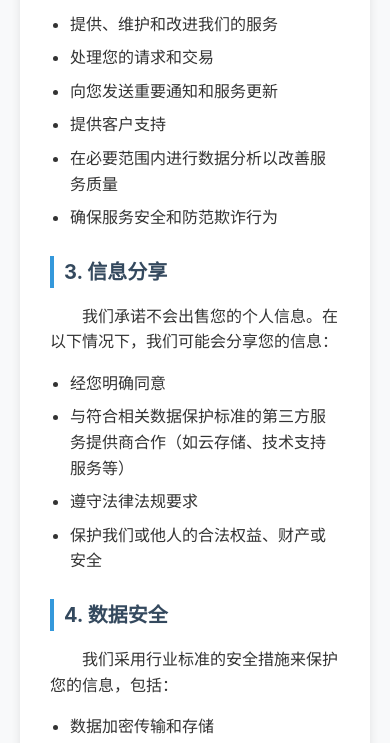
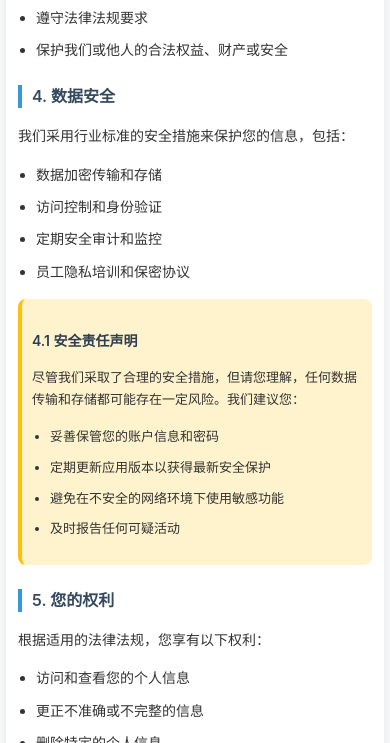
Before and after one commit to captain9911/website, a plain HTML site: page docs/privacy.html in a window 390 px wide. Shown: the part 1257-2000 px from the top of the page. Drawn offline with Linux system fonts and the light colour scheme.

Commit message:
Update privacy.html

```diff
--- a/docs/privacy.html
+++ b/docs/privacy.html
@@ -7,70 +7,145 @@
     <style>
         body {
             font-family: -apple-system, BlinkMacSystemFont, 'Segoe UI', 'PingFang SC', 'Hiragino Sans GB', 'Microsoft YaHei', sans-serif;
-            line-height: 1.6;
+            line-height: 1.7;
             color: #333;
-            max-width: 800px;
-            margin: 0 auto;
-            padding: 20px;
+            max-width: 100%;
+            margin: 0;
+            padding: 12px;
             background-color: #f8f9fa;
+            font-size: 16px;
         }
         .container {
             background-color: white;
-            border-radius: 8px;
-            padding: 30px;
-            box-shadow: 0 2px 10px rgba(0,0,0,0.1);
+            border-radius: 12px;
+            padding: 20px;
+            box-shadow: 0 2px 12px rgba(0,0,0,0.08);
+            margin-bottom: 20px;
         }
         h1 {
             color: #2c3e50;
             text-align: center;
-            margin-bottom: 30px;
-            font-size: 28px;
+            margin-bottom: 24px;
+            font-size: 24px;
+            font-weight: 600;
         }
         h2 {
             color: #34495e;
-            margin-top: 25px;
-            margin-bottom: 15px;
-            font-size: 20px;
+            margin-top: 32px;
+            margin-bottom: 16px;
+            font-size: 18px;
+            font-weight: 600;
             border-left: 4px solid #3498db;
-            padding-left: 10px;
+            padding-left: 12px;
+            line-height: 1.4;
         }
         h3 {
             color: #2c3e50;
-            margin-top: 20px;
-            margin-bottom: 10px;
+            margin-top: 24px;
+            margin-bottom: 12px;
             font-size: 16px;
+            font-weight: 600;
         }
         p {
-            margin-bottom: 12px;
-            text-indent: 2em;
+            margin-bottom: 16px;
+            text-indent: 0;
+            line-height: 1.7;
+            word-break: break-word;
         }
         .highlight {
             background-color: #e8f4fd;
-            padding: 15px;
-            border-radius: 5px;
-            margin: 15px 0;
+            padding: 16px;
+            border-radius: 8px;
+            margin: 20px 0;
             border-left: 4px solid #3498db;
+            font-size: 15px;
         }
         .important {
             background-color: #fff3cd;
-            padding: 15px;
-            border-radius: 5px;
-            margin: 15px 0;
+            padding: 16px;
+            border-radius: 8px;
+            margin: 20px 0;
             border-left: 4px solid #ffc107;
+            font-size: 15px;
         }
         ul {
             padding-left: 20px;
+            margin: 16px 0;
         }
         li {
-            margin-bottom: 8px;
+            margin-bottom: 12px;
+            line-height: 1.6;
+            word-break: break-word;
         }
         .footer {
             text-align: center;
-            margin-top: 30px;
+            margin-top: 32px;
             padding-top: 20px;
             border-top: 1px solid #eee;
             color: #666;
             font-size: 14px;
+            line-height: 1.5;
+        }
+
+        /* 移动端专用样式 */
+        @media (max-width: 768px) {
+            body {
+                padding: 8px;
+                font-size: 15px;
+            }
+            .container {
+                padding: 16px;
+                border-radius: 8px;
+            }
+            h1 {
+                font-size: 22px;
+                margin-bottom: 20px;
+            }
+            h2 {
+                font-size: 17px;
+                margin-top: 28px;
+                padding-left: 10px;
+            }
+            h3 {
+                font-size: 15px;
+                margin-top: 20px;
+            }
+            .highlight, .important {
+                padding: 12px;
+                margin: 16px 0;
+                font-size: 14px;
+            }
+            ul {
+                padding-left: 18px;
+            }
+            li {
+                margin-bottom: 10px;
+            }
+        }
+
+        /* 小屏幕设备优化 */
+        @media (max-width: 480px) {
+            body {
+                padding: 6px;
+                font-size: 14px;
+            }
+            .container {
+                padding: 12px;
+            }
+            h1 {
+                font-size: 20px;
+            }
+            h2 {
+                font-size: 16px;
+                margin-top: 24px;
+            }
+            h3 {
+                font-size: 14px;
+            }
+            .highlight, .important {
+                padding: 10px;
+                font-size: 13px;
+            }
         }
     </style>
 </head>
@@ -111,9 +186,9 @@
         </ul>
 
         <h2>3. 信息分享</h2>
-        <p>我们承诺不会出售您的个人信息。在以下情况下，我们可能会分享您的信息：</p>
+        <p>在以下情况下，我们可能会分享您的信息：</p>
         <ul>
-            <li>经您明确同意</li>
+            <li>为提供和改善服务所必需的情况下</li>
             <li>与符合相关数据保护标准的第三方服务提供商合作（如云存储、技术支持服务等）</li>
             <li>遵守法律法规要求</li>
             <li>保护我们或他人的合法权益、财产或安全</li>
@@ -147,8 +222,8 @@
             <li>删除特定的个人信息</li>
             <li>限制信息处理</li>
             <li>数据可携带权</li>
-            <li>撤回同意</li>
         </ul>
+        <p>如果您不再认可我们的隐私政策，您可以选择注销账户或卸载应用。注销账户后，我们将按照相关法律法规处理您的个人信息。</p>
 
         <h2>6. 第三方服务</h2>
         <p>我们的应用可能包含第三方服务的链接或集成功能。这些第三方服务有自己的隐私政策，我们建议您仔细阅读。对于第三方服务的隐私实践，我们无法控制且不承担责任。</p>
```
